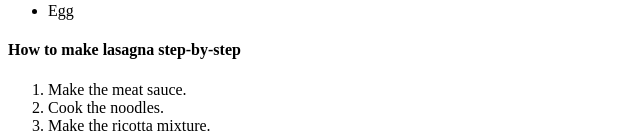
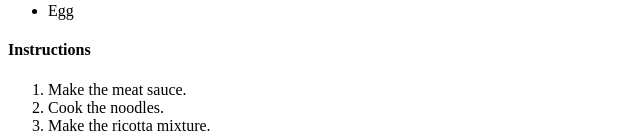
Before and after one commit to Josephhongg/odin-recipes, a plain HTML site: page recipes/lasagna.html in a window 1280 px wide. Shown: the part 653-786 px from the top of the page, without its empty margins (0-640 px from the left). Drawn offline with Linux system fonts and the light colour scheme.

Commit message:
renamed heading

```diff
--- a/recipes/lasagna.html
+++ b/recipes/lasagna.html
@@ -29,7 +29,7 @@
         <li>Cheese</li>
         <li>Egg</li>
     </ul>
-    <h4>How to make lasagna step-by-step</h4>
+    <h4>Instructions</h4>
     <ol>
         <li>Make the meat sauce.</li>
         <li>Cook the noodles.</li>
```
